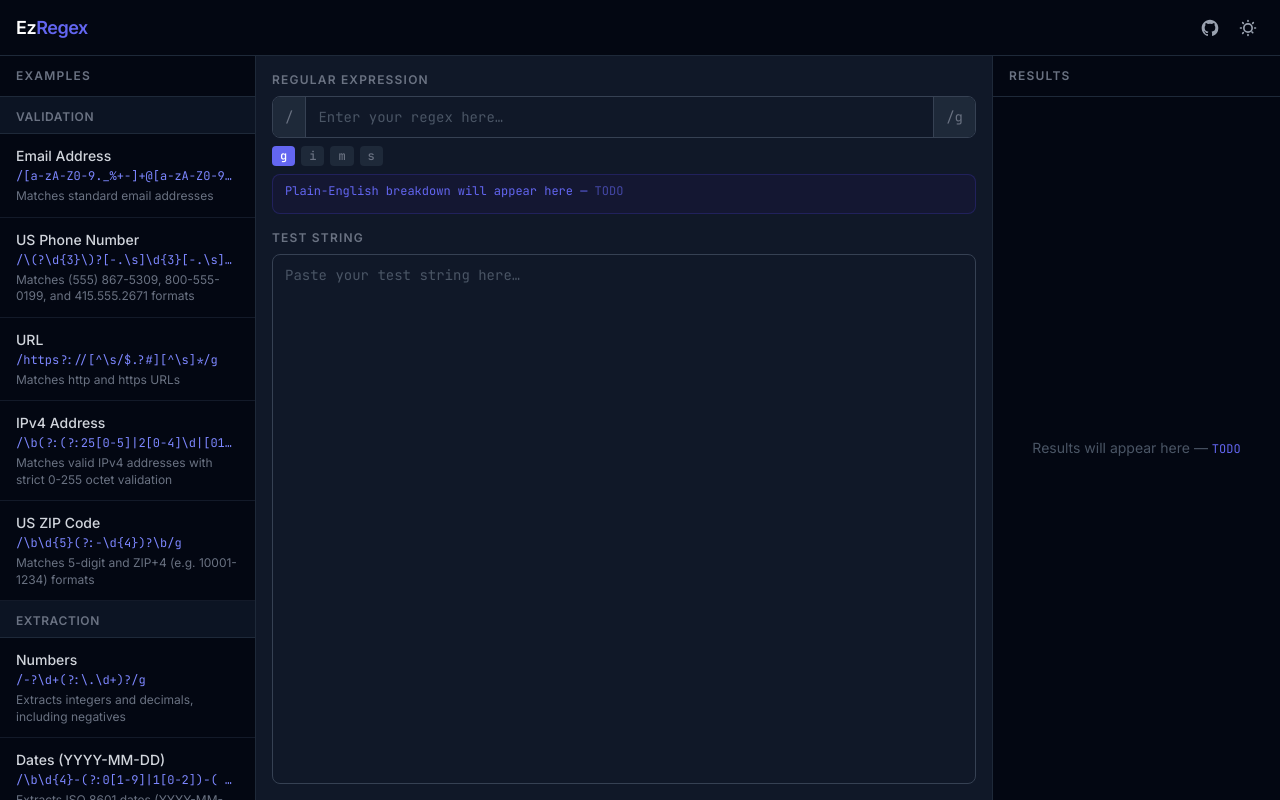
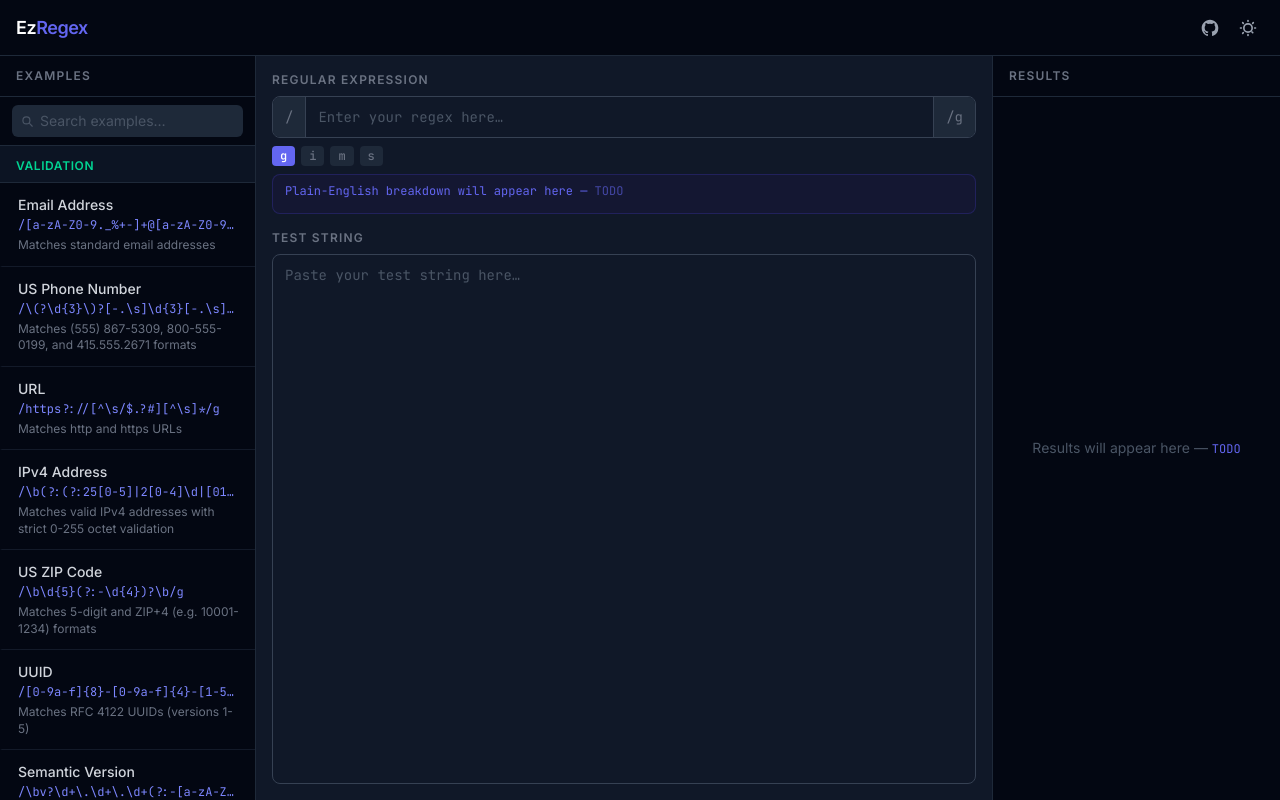
Before and after one commit to Yuv1s/EzRegex, a React (Vite) app: page / in a window 1280 px wide. Built offline with nearby package versions, Linux system fonts and the light colour scheme.

Commit message:
expand examples panel with categories and match detection

```diff
--- a/src/App.jsx
+++ b/src/App.jsx
@@ -43,7 +43,7 @@
       <Header darkMode={darkMode} onToggleDark={() => setDarkMode(d => !d)} />
 
       <div className="flex flex-col md:flex-row flex-1 overflow-hidden">
-        <Sidebar onLoadExample={loadExample} />
+        <Sidebar onLoadExample={loadExample} pattern={pattern} flags={flags} />
         <EditorPanel
           pattern={pattern}
           testString={testString}
--- a/src/components/Sidebar.jsx
+++ b/src/components/Sidebar.jsx
@@ -1,8 +1,91 @@
+import { useState, useMemo, useEffect, useRef } from 'react'
 import examples from '../data/examples.json'
 
-const CATEGORIES = ['Validation', 'Extraction', 'Cleanup']
+const CATEGORIES = ['Validation', 'Extraction', 'Cleanup', 'Code']
 
-export default function Sidebar({ onLoadExample }) {
+const CATEGORY_BADGE = {
+  Validation: 'text-emerald-500 dark:text-emerald-400',
+  Extraction: 'text-sky-500 dark:text-sky-400',
+  Cleanup:    'text-amber-500 dark:text-amber-400',
+  Code:       'text-violet-500 dark:text-violet-400',
+}
+
+function ExampleCard({ example, onLoadExample, showCategory = false, isActive = false, cardRef }) {
+  return (
+    <button
+      ref={cardRef}
+      onClick={() => onLoadExample(example)}
+      className={`w-full text-left px-4 py-3 border-b border-l-2 transition-colors group ${
+        isActive
+          ? 'border-l-indigo-500 bg-indigo-50 dark:bg-indigo-950/50 border-b-indigo-100 dark:border-b-indigo-900/40'
+          : 'border-l-transparent border-b-gray-100 dark:border-b-gray-800/60 hover:bg-indigo-50 dark:hover:bg-indigo-950/30'
+      }`}
+    >
+      <div className="flex items-baseline justify-between gap-2 mb-0.5">
+        <span className={`text-sm font-medium truncate ${
+          isActive
+            ? 'text-indigo-600 dark:text-indigo-400'
+            : 'text-gray-700 dark:text-gray-300 group-hover:text-indigo-600 dark:group-hover:text-indigo-400'
+        }`}>
+          {example.label}
+        </span>
+        {showCategory && (
+          <span className={`text-xs font-semibold flex-shrink-0 ${CATEGORY_BADGE[example.category] ?? 'text-gray-400'}`}>
+            {example.category}
+          </span>
+        )}
+      </div>
+      <code className={`block font-mono text-xs truncate mb-1 ${
+        isActive ? 'text-indigo-600 dark:text-indigo-300' : 'text-indigo-500 dark:text-indigo-400'
+      }`}>
+        /{example.pattern}/{example.flags}
+      </code>
+      <p className="text-xs text-gray-400 dark:text-gray-500 leading-snug">
+        {example.description}
+      </p>
+    </button>
+  )
+}
+
+export default function Sidebar({ onLoadExample, pattern, flags }) {
+  const [query, setQuery] = useState('')
+  const cardRefs = useRef({})
+
+  const activeId = useMemo(
+    () => examples.find(e => e.pattern === pattern && e.flags === flags)?.id ?? null,
+    [pattern, flags]
+  )
+
+  useEffect(() => {
+    if (activeId) {
+      cardRefs.current[activeId]?.scrollIntoView({ behavior: 'smooth', block: 'nearest' })
+    }
+  }, [activeId])
+
+  const filtered = useMemo(() => {
+    const q = query.trim().toLowerCase()
+    if (!q) return null
+    return examples.filter(e =>
+      e.label.toLowerCase().includes(q) ||
+      e.description.toLowerCase().includes(q) ||
+      e.pattern.toLowerCase().includes(q) ||
+      e.category.toLowerCase().includes(q)
+    )
+  }, [query])
+
+  function renderCard(example) {
+    return (
+      <ExampleCard
+        key={example.id}
+        example={example}
+        onLoadExample={onLoadExample}
+        isActive={example.id === activeId}
+        showCategory={!!filtered}
+        cardRef={el => { cardRefs.current[example.id] = el }}
+      />
+    )
+  }
+
   return (
     <aside className="w-full max-h-60 md:max-h-none md:w-64 md:flex-shrink-0 border-b md:border-b-0 md:border-r border-gray-200 dark:border-gray-800 bg-gray-50 dark:bg-gray-950 flex flex-col overflow-hidden">
       <div className="px-4 py-3 border-b border-gray-200 dark:border-gray-800 flex-shrink-0">
@@ -11,36 +94,61 @@
         </h2>
       </div>
 
+      {/* Search */}
+      <div className="px-3 py-2 border-b border-gray-200 dark:border-gray-800 flex-shrink-0">
+        <div className="relative flex items-center">
+          <svg
+            className="absolute left-2 w-3.5 h-3.5 text-gray-400 dark:text-gray-600 pointer-events-none"
+            fill="none" viewBox="0 0 24 24" stroke="currentColor" strokeWidth={2}
+          >
+            <path strokeLinecap="round" strokeLinejoin="round" d="M21 21l-4.35-4.35M17 11A6 6 0 1 1 5 11a6 6 0 0 1 12 0z" />
+          </svg>
+          <input
+            type="text"
+            value={query}
+            onChange={e => setQuery(e.target.value)}
+            placeholder="Search examples…"
+            spellCheck={false}
+            className="w-full pl-7 pr-6 py-1.5 rounded-md bg-gray-100 dark:bg-gray-800 text-sm text-gray-700 dark:text-gray-200 placeholder-gray-400 dark:placeholder-gray-600 outline-none focus:ring-1 focus:ring-indigo-500"
+          />
+          {query && (
+            <button
+              onClick={() => setQuery('')}
+              className="absolute right-2 text-gray-400 hover:text-gray-600 dark:hover:text-gray-300 leading-none"
+              aria-label="Clear search"
+            >
+              ×
+            </button>
+          )}
+        </div>
+      </div>
+
       <div className="flex-1 overflow-y-auto scrollbar-indigo">
-        {CATEGORIES.map(cat => {
+        {filtered ? (
+          filtered.length > 0 ? (
+            filtered.map(renderCard)
+          ) : (
+            <div className="px-4 py-10 text-center">
+              <p className="text-sm text-gray-400 dark:text-gray-600">No results for</p>
+              <p className="mt-0.5 font-mono text-sm text-gray-500 dark:text-gray-500 truncate px-2">"{query}"</p>
+            </div>
+          )
+        ) : (
+          CATEGORIES.map(cat => {
             const items = examples.filter(e => e.category === cat)
+            if (!items.length) return null
             return (
               <div key={cat}>
                 <div className="px-4 py-1.5 sticky top-0 z-10 bg-gray-100 dark:bg-gray-900/80 border-b border-gray-200 dark:border-gray-800">
-                <span className="text-xs font-semibold uppercase tracking-wider text-gray-400 dark:text-gray-500">
+                  <span className={`text-xs font-semibold uppercase tracking-wider ${CATEGORY_BADGE[cat] ?? 'text-gray-400 dark:text-gray-500'}`}>
                     {cat}
                   </span>
                 </div>
-              {items.map(example => (
-                <button
-                  key={example.id}
-                  onClick={() => onLoadExample(example)}
-                  className="w-full text-left px-4 py-3 border-b border-gray-100 dark:border-gray-800/60 hover:bg-indigo-50 dark:hover:bg-indigo-950/30 transition-colors group"
-                >
-                  <div className="text-sm font-medium text-gray-700 dark:text-gray-300 group-hover:text-indigo-600 dark:group-hover:text-indigo-400 truncate mb-0.5">
-                    {example.label}
-                  </div>
-                  <code className="block font-mono text-xs text-indigo-500 dark:text-indigo-400 truncate mb-1">
-                    /{example.pattern}/{example.flags}
-                  </code>
-                  <p className="text-xs text-gray-400 dark:text-gray-500 leading-snug">
-                    {example.description}
-                  </p>
-                </button>
-              ))}
+                {items.map(renderCard)}
               </div>
             )
-        })}
+          })
+        )}
       </div>
     </aside>
   )
--- a/src/data/examples.json
+++ b/src/data/examples.json
@@ -45,6 +45,33 @@
     "description": "Matches 5-digit and ZIP+4 (e.g. 10001-1234) formats"
   },
   {
+    "id": "val-uuid",
+    "category": "Validation",
+    "label": "UUID",
+    "pattern": "[0-9a-f]{8}-[0-9a-f]{4}-[1-5][0-9a-f]{3}-[89ab][0-9a-f]{3}-[0-9a-f]{12}",
+    "flags": "gi",
+    "sample": "User 550e8400-e29b-41d4-a716-446655440000 opened session 6ba7b810-9dad-11d1-80b4-00c04fd430c8.",
+    "description": "Matches RFC 4122 UUIDs (versions 1-5)"
+  },
+  {
+    "id": "val-semver",
+    "category": "Validation",
+    "label": "Semantic Version",
+    "pattern": "\\bv?\\d+\\.\\d+\\.\\d+(?:-[a-zA-Z0-9.]+)?\\b",
+    "flags": "g",
+    "sample": "Released v2.1.0, upgraded react from 18.2.0 to 19.0.0, babel 8.0.0-beta.3 pending.",
+    "description": "Matches semver numbers like 2.1.0 or v1.0.0-beta.1"
+  },
+  {
+    "id": "val-mac",
+    "category": "Validation",
+    "label": "MAC Address",
+    "pattern": "(?:[0-9A-Fa-f]{2}[-:]){5}[0-9A-Fa-f]{2}",
+    "flags": "g",
+    "sample": "Router 00:1A:2B:3C:4D:5E, laptop AC-DE-48-00-00-80, VM 08:00:27:AB:CD:EF.",
+    "description": "Matches MAC addresses with : or - separators"
+  },
+  {
     "id": "ext-numbers",
     "category": "Extraction",
     "label": "Numbers",
@@ -90,6 +117,33 @@
     "description": "Extracts 3- and 6-digit CSS hex color codes"
   },
   {
+    "id": "ext-jwt",
+    "category": "Extraction",
+    "label": "JWT Token",
+    "pattern": "eyJ[a-zA-Z0-9_-]+\\.eyJ[a-zA-Z0-9_-]+\\.[a-zA-Z0-9_-]+",
+    "flags": "g",
+    "sample": "Authorization: Bearer eyJhbGciOiJIUzI1NiIsInR5cCI6IkpXVCJ9.eyJzdWIiOiJ1c2VyXzQ1NiIsImlhdCI6MTcxNjIzOTAyMn0.X4CZqB7fJkLeMHtDVyUuIlxKbOzcEFGhWI",
+    "description": "Matches JWT tokens (header.payload.signature)"
+  },
+  {
+    "id": "ext-md-link",
+    "category": "Extraction",
+    "label": "Markdown Links",
+    "pattern": "\\[([^\\]]+)\\]\\((https?://[^)]+)\\)",
+    "flags": "g",
+    "sample": "Check the [docs](https://docs.example.com) and [repo](https://github.com/user/repo). See [changelog](https://example.com/releases).",
+    "description": "Matches Markdown hyperlinks [label](url)"
+  },
+  {
+    "id": "ext-git-hash",
+    "category": "Extraction",
+    "label": "Git Commit Hash",
+    "pattern": "\\b[0-9a-f]{7,40}\\b",
+    "flags": "g",
+    "sample": "Merge a1b2c3d into main. Reverted 9f8e7d6c5b4a3210fedcba98, cherry-picked abc1234.",
+    "description": "Matches short (7-char) and full (40-char) Git commit hashes"
+  },
+  {
     "id": "clean-whitespace",
     "category": "Cleanup",
     "label": "Extra Whitespace",
@@ -133,5 +187,77 @@
     "flags": "gm",
     "sample": "  indented line\n   another with trailing   \nnormal line\n    padded on both sides   ",
     "description": "Matches leading and trailing whitespace on each line"
+  },
+  {
+    "id": "clean-empty-lines",
+    "category": "Cleanup",
+    "label": "Empty Lines",
+    "pattern": "^\\s*$",
+    "flags": "gm",
+    "sample": "First paragraph.\n\n\nSecond paragraph.\n\n\n\nThird paragraph.",
+    "description": "Matches blank or whitespace-only lines"
+  },
+  {
+    "id": "clean-url-encoded",
+    "category": "Cleanup",
+    "label": "URL-encoded Characters",
+    "pattern": "%[0-9A-Fa-f]{2}",
+    "flags": "g",
+    "sample": "GET /search?q=hello%20world&lang=en%2FUS&tag=caf%C3%A9%20%F0%9F%94%A5 HTTP/1.1",
+    "description": "Matches percent-encoded sequences in URLs (e.g. %20)"
+  },
+  {
+    "id": "code-import",
+    "category": "Code",
+    "label": "ES6 Import Statements",
+    "pattern": "^import\\s+.+\\s+from\\s+['\"][^'\"]+['\"]",
+    "flags": "gm",
+    "sample": "import React, { useState } from 'react'\nimport { motion } from 'framer-motion'\nimport type { FC } from 'react'\nimport styles from './App.module.css'",
+    "description": "Matches ES6 named and default import declarations"
+  },
+  {
+    "id": "code-console",
+    "category": "Code",
+    "label": "console.* Calls",
+    "pattern": "console\\.\\w+\\([^)]*\\)",
+    "flags": "g",
+    "sample": "console.log(\"start\"); console.error(\"failed:\", err); console.warn(\"slow\"); console.table(rows);",
+    "description": "Matches console.log, .error, .warn, .info, and .table calls"
+  },
+  {
+    "id": "code-todo",
+    "category": "Code",
+    "label": "TODO / FIXME Comments",
+    "pattern": "//\\s*(?:TODO|FIXME|HACK|NOTE):?\\s*.+",
+    "flags": "gi",
+    "sample": "function render() {\n  // TODO: handle null case\n  // FIXME: breaks on Safari\n  const x = fn() // NOTE: cached result\n  // HACK: force refresh\n}",
+    "description": "Finds TODO, FIXME, HACK, and NOTE developer comments"
+  },
+  {
+    "id": "code-comment",
+    "category": "Code",
+    "label": "Single-line Comments",
+    "pattern": "//.*$",
+    "flags": "gm",
+    "sample": "const x = 1; // initial value\nlet y = x + 2; // add two\n// standalone comment\nreturn y; // done",
+    "description": "Matches everything from // to end of line"
+  },
+  {
+    "id": "code-template",
+    "category": "Code",
+    "label": "Template Literal Expressions",
+    "pattern": "\\$\\{[^}]+\\}",
+    "flags": "g",
+    "sample": "Hello ${firstName} ${lastName}, you have ${unread} messages from ${user.name}!",
+    "description": "Extracts ${...} interpolation expressions from template literals"
+  },
+  {
+    "id": "code-env-var",
+    "category": "Code",
+    "label": "process.env Variables",
+    "pattern": "process\\.env\\.[A-Z_][A-Z0-9_]*",
+    "flags": "g",
+    "sample": "const url = process.env.API_URL;\nconst key = process.env.SECRET_KEY;\nconst port = process.env.PORT || 3000;",
+    "description": "Finds Node.js environment variable references"
   }
 ]
```
Also changed, not shown: 1 other file (tests, documents, lock files or other folders). Lines whose indentation alone changed are shown as unchanged.
